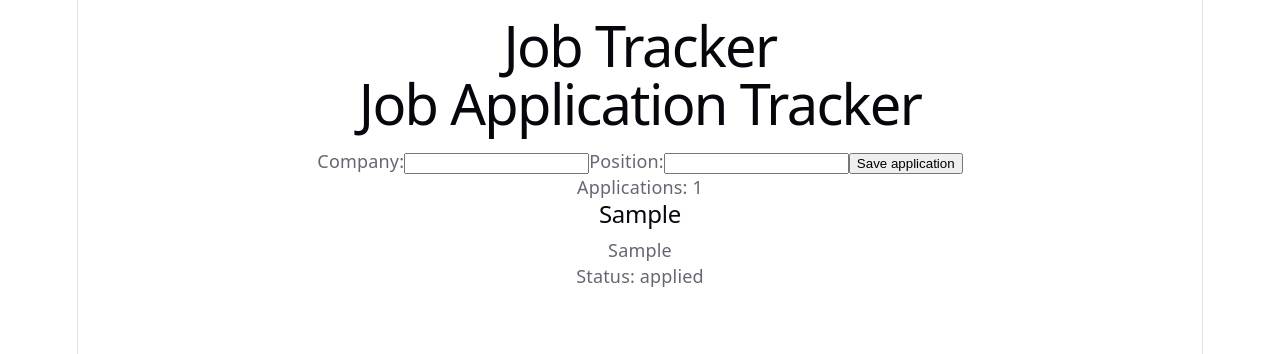
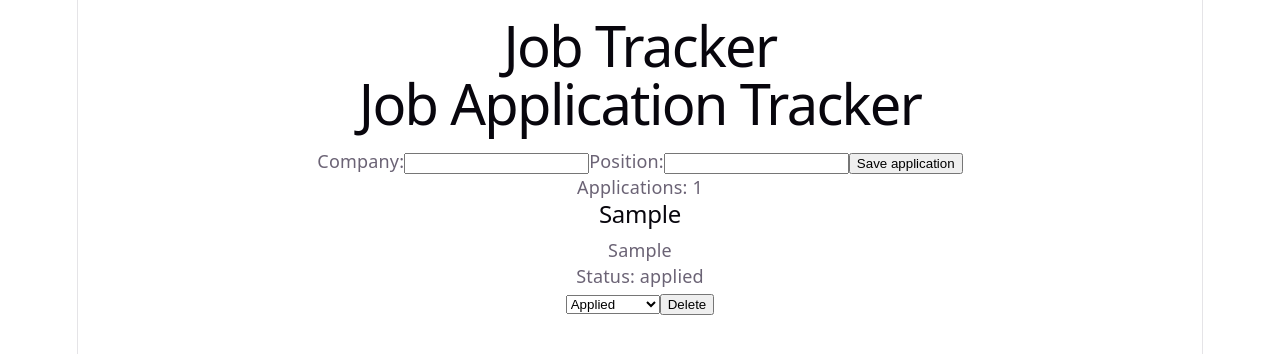
Before and after one commit to laci528-creator/job-application-tracker-ts, a React (Vite) app: page / in a window 1280 px wide. Both pictures are taken after typing "Sample", "Sample" into the empty fields and a click on the button "Save application". Shown: the top 354 px of the page. Built offline with nearby package versions, Linux system fonts and the light colour scheme.

Commit message:
Add update and delete application features

```diff
--- a/src/components/ApplicationForm.tsx
+++ b/src/components/ApplicationForm.tsx
@@ -39,7 +39,7 @@ function ApplicationForm({ onAddApplication }: ApplicationFormProps) {
   });
 
     setCompany("");
-  setPosition("");
+    setPosition("");
 }
 
   return (
--- a/src/components/ApplicationList.tsx
+++ b/src/components/ApplicationList.tsx
@@ -1,8 +1,9 @@
 
 import { useState } from "react";
-import type { ApplicationFormData, JobApplication } from "../types/JobApplication";
+import type { ApplicationFormData, JobApplication, ApplicationStatus } from "../types/JobApplication";
 import JobApplicationCard from "./JobApplicationCard";
 import ApplicationForm from "./ApplicationForm";
+
 
 
 function ApplicationList() {
@@ -20,6 +21,21 @@ function addApplication(data: ApplicationFormData): void {
   setApplications((prev) => [...prev, newApplication]);
 }
 
+function updateApplicationStatus(id: number, newStatus: ApplicationStatus): void {
+
+  setApplications((prev) =>
+    prev.map((application) =>
+      application.id === id ? { ...application, status: newStatus } : application
+    )
+  );
+}
+
+function deleteApplication(id: number): void {
+  setApplications((prev) =>
+    prev.filter((application) => application.id !== id)
+  );
+}
+
   return (
     <section>
       <h1>Job Application Tracker</h1>
@@ -30,6 +46,8 @@ function addApplication(data: ApplicationFormData): void {
 
       {applications.map((application) => (
         <JobApplicationCard
+          onDelete={deleteApplication}
+          onStatusChange={updateApplicationStatus}
           key={application.id}
           application={application}
         />
--- a/src/components/JobApplicationCard.tsx
+++ b/src/components/JobApplicationCard.tsx
@@ -1,22 +1,55 @@
 
-import type { JobApplication } from "../types/JobApplication";
+import type { JobApplication, ApplicationStatus } from "../types/JobApplication";
+import type { ChangeEvent } from "react";
 
 interface JobApplicationCardProps {
   application: JobApplication;
+  onDelete: (id: number) => void;
+  onStatusChange: (
+    id: number,
+    status: ApplicationStatus
+  ) => void;
+
 }
+
 
 function JobApplicationCard({
   application,
+  onDelete,
+  onStatusChange
 }: JobApplicationCardProps) {
+
+function handleStatusChange(
+  event: ChangeEvent<HTMLSelectElement>,
+): void {
+  const newStatus = event.target.value as ApplicationStatus;
+  onStatusChange(application.id, newStatus);
+}
+
   return (
     <article>
       <h2>{application.company}</h2>
       <p>{application.position}</p>
       <p>Status: {application.status}</p>
+      <select
+        value={application.status}
+        onChange={handleStatusChange}
+      >
+        <option value="applied">Applied</option>
+        <option value="interview">Interviewing</option>
+        <option value="offer">Offered</option>
+        <option value="rejected">Rejected</option>
+      </select>
 
       {application.notes && (
         <p>{application.notes}</p>
       )}
+      <button
+        type="button"
+        onClick={() => onDelete(application.id)}
+      >
+        Delete
+      </button>
     </article>
   );
 }
```
